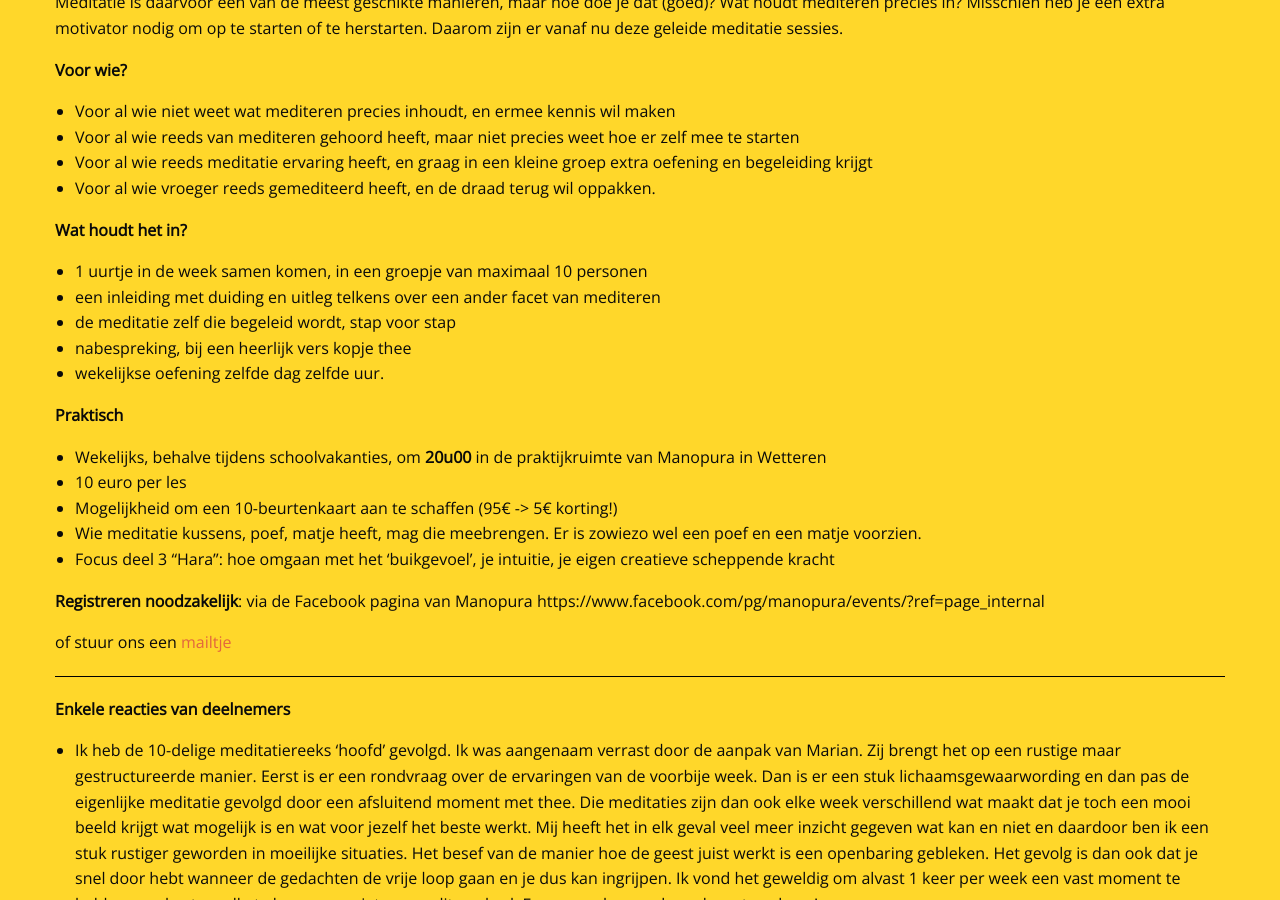
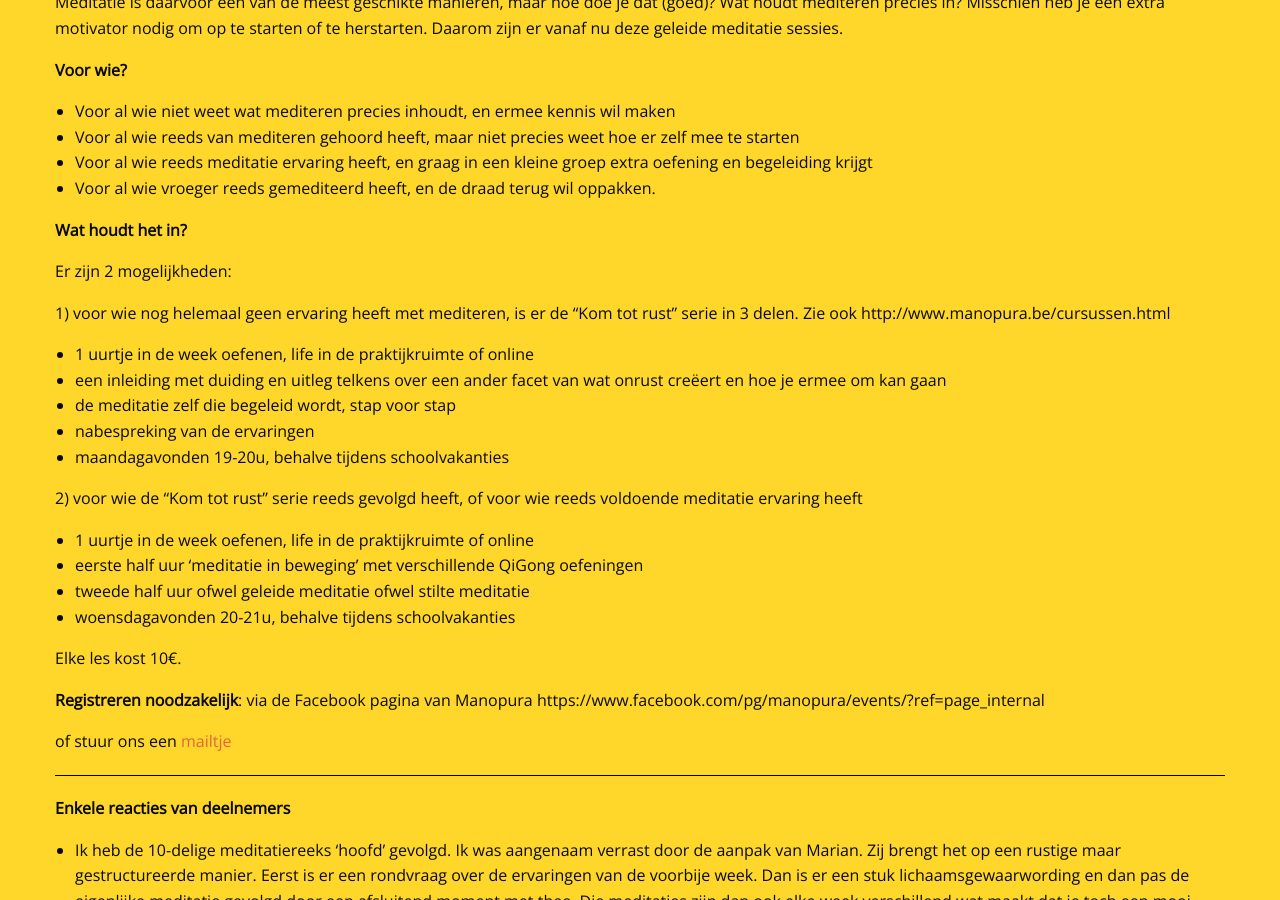
Before and after one commit to manopura/manopura.github.io, a Jekyll site: the page built from meditatie.md, in a window 1280 px wide and 900 px high, scrolled down 352 px. Built offline with Jekyll 4.4.1, drawn with Linux system fonts in a browser that asks for light colours; nearby versions of some CDN libraries; our own code applies the rules of GitHub Pages for plain Markdown files.

Commit message:
Update meditatie.md

```diff
--- a/meditatie.md
+++ b/meditatie.md
@@ -26,18 +26,24 @@ Meditatie is daarvoor één van de meest geschikte manieren, maar hoe doe je dat
 
 
 **Wat houdt het in?**
-* 1 uurtje in de week samen komen, in een groepje van maximaal 10 personen
-* een inleiding met duiding en uitleg telkens over een ander facet van mediteren
-* de meditatie zelf die begeleid wordt, stap voor stap
-* nabespreking, bij een heerlijk vers kopje thee
-* wekelijkse oefening zelfde dag zelfde uur.
 
-**Praktisch**
-* Wekelijks, behalve tijdens schoolvakanties, om **20u00** in de praktijkruimte van Manopura in Wetteren
-* 10 euro per les
-* Mogelijkheid om een 10-beurtenkaart aan te schaffen (95€ -> 5€ korting!)
-* Wie meditatie kussens, poef, matje heeft, mag die meebrengen. Er is zowiezo wel een poef en een matje voorzien.
-* Focus deel 3 "Hara": hoe omgaan met het 'buikgevoel', je intuitie, je eigen creatieve scheppende kracht
+Er zijn 2 mogelijkheden:
+
+1) voor wie nog helemaal geen ervaring heeft met mediteren, is er de "Kom tot rust" serie in 3 delen. Zie ook http://www.manopura.be/cursussen.html
+
+  * 1 uurtje in de week oefenen, life in de praktijkruimte of online
+  * een inleiding met duiding en uitleg telkens over een ander facet van wat onrust creëert en hoe je ermee om kan gaan
+  * de meditatie zelf die begeleid wordt, stap voor stap
+  * nabespreking van de ervaringen
+  * maandagavonden 19-20u, behalve tijdens schoolvakanties
+
+2) voor wie de "Kom tot rust" serie reeds gevolgd heeft, of voor wie reeds voldoende meditatie ervaring heeft
+  * 1 uurtje in de week oefenen, life in de praktijkruimte of online
+  * eerste half uur 'meditatie in beweging' met verschillende QiGong oefeningen
+  * tweede half uur ofwel geleide meditatie ofwel stilte meditatie
+  * woensdagavonden 20-21u, behalve tijdens schoolvakanties
+
+Elke les kost 10€.
 
 **Registreren noodzakelijk**: via de Facebook pagina van Manopura https://www.facebook.com/pg/manopura/events/?ref=page_internal
 
```
